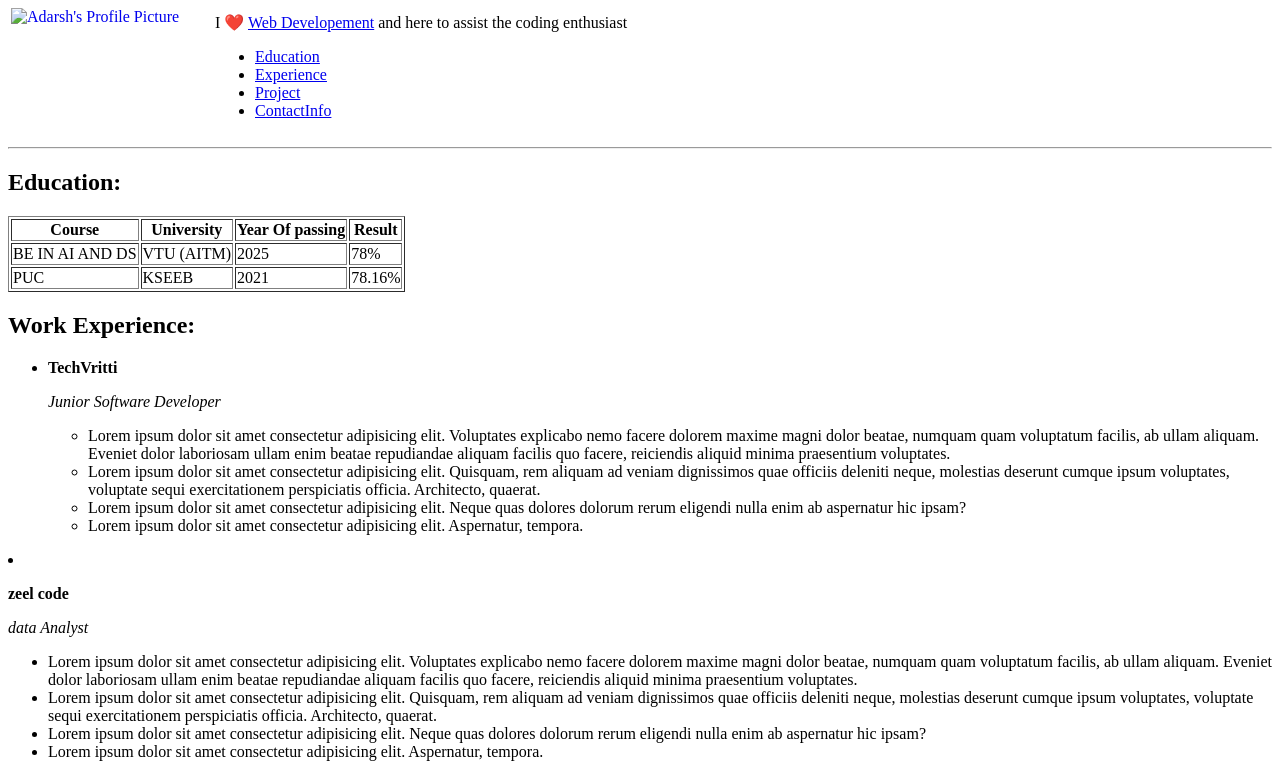
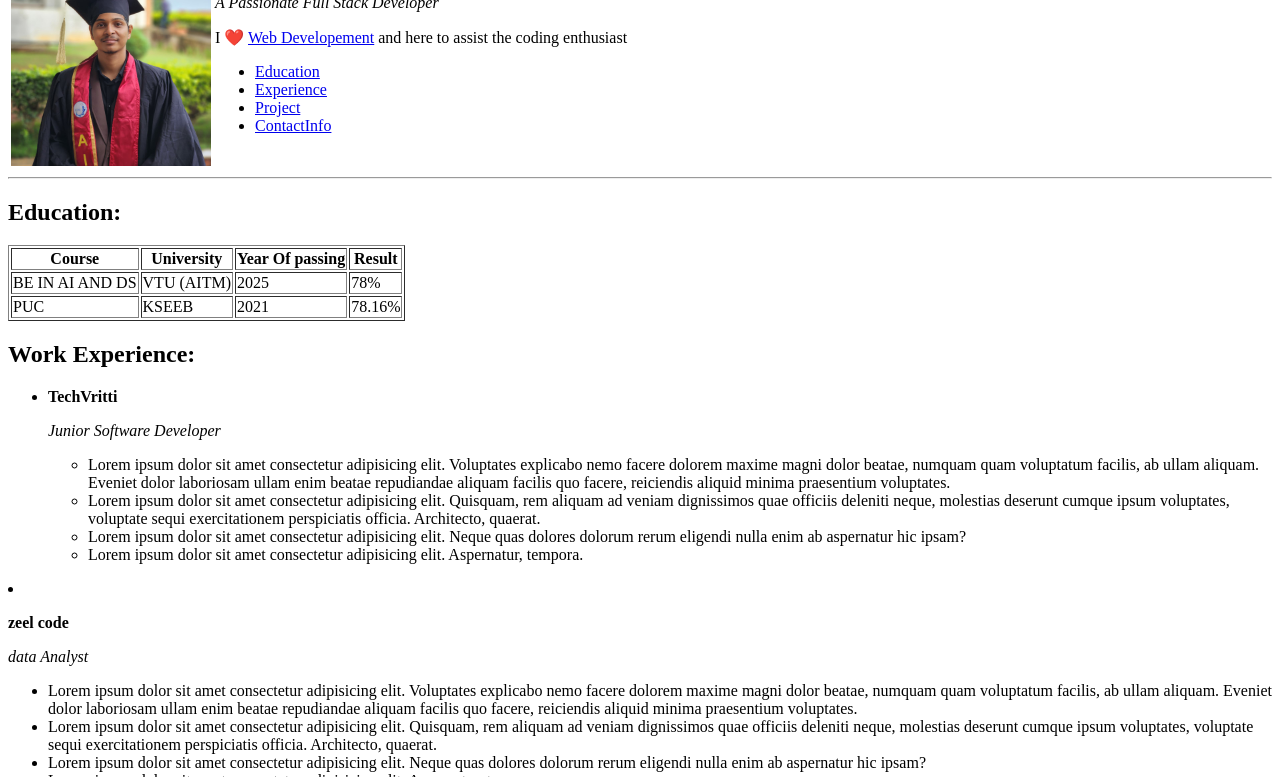
Before and after one commit to Adarshpg/my_resume, a plain HTML site: page index.html in a window 1280 px wide. Shown: the part 112-889 px from the top of the page. Drawn offline with Linux system fonts and the light colour scheme.

Commit message:
Update index.html

```diff
--- a/index.html
+++ b/index.html
@@ -11,7 +11,7 @@
         <tr>
             <td>
               <a href="https://github.com/Adarshpg">
-                <img style="float: left;" src="./images/adarsh.jpg"
+                <img style="float: left;" src="adarsh.jpg"
     alt="Adarsh's Profile Picture"
     width="200"
     /> </a>
```
